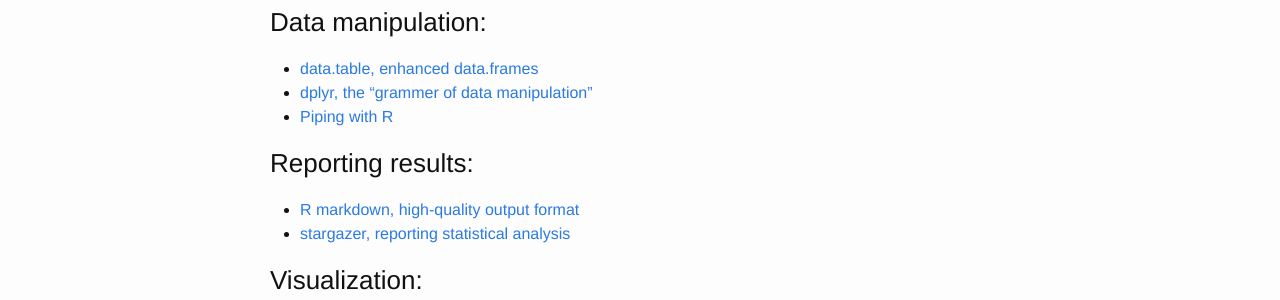
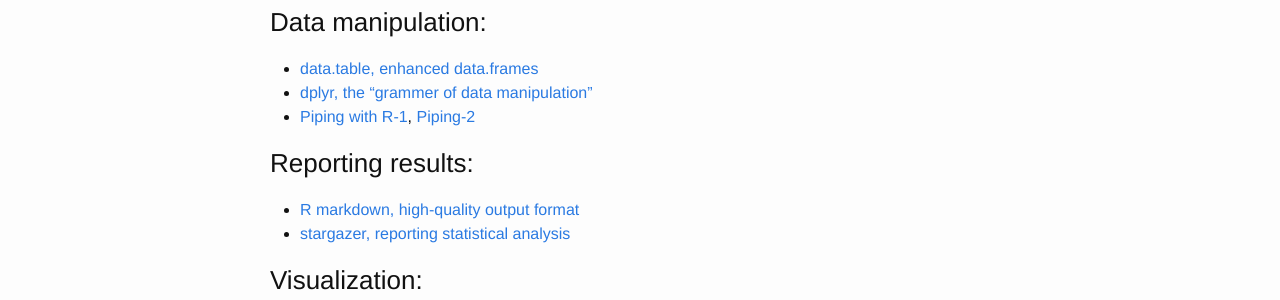
Before and after one commit to j1yoo/j1yoo.github.io, a Jekyll site: the page built from _posts/2017-06-08-useful_r_packages.md, in a window 1280 px wide. Shown: the part 197-497 px from the top of the page. Built offline with Jekyll 4.4.1, drawn with Linux system fonts in a browser that asks for light colours.

Commit message:
Create 2017-06-08-useful_r_packages.md

```diff
--- a/_posts/2017-06-08-useful_r_packages.md
+++ b/_posts/2017-06-08-useful_r_packages.md
@@ -7,7 +7,7 @@ categories: misc
 ### Data manipulation:
 * [data.table, enhanced data.frames](https://s3.amazonaws.com/assets.datacamp.com/img/blog/data+table+cheat+sheet.pdf)
 * [dplyr, the "grammer of data manipulation"](https://www.rstudio.com/wp-content/uploads/2015/02/data-wrangling-cheatsheet.pdf)
-* [Piping with R](https://www.r-statistics.com/2014/08/simpler-r-coding-with-pipes-the-present-and-future-of-the-magrittr-package/)
+* [Piping with R-1](https://www.r-statistics.com/2014/08/simpler-r-coding-with-pipes-the-present-and-future-of-the-magrittr-package/), [Piping-2](http://seananderson.ca/2014/09/13/dplyr-intro.html)
 
 ### Reporting results:
 * [R markdown, high-quality output format](https://www.rstudio.com/wp-content/uploads/2016/03/rmarkdown-cheatsheet-2.0.pdf)
```
